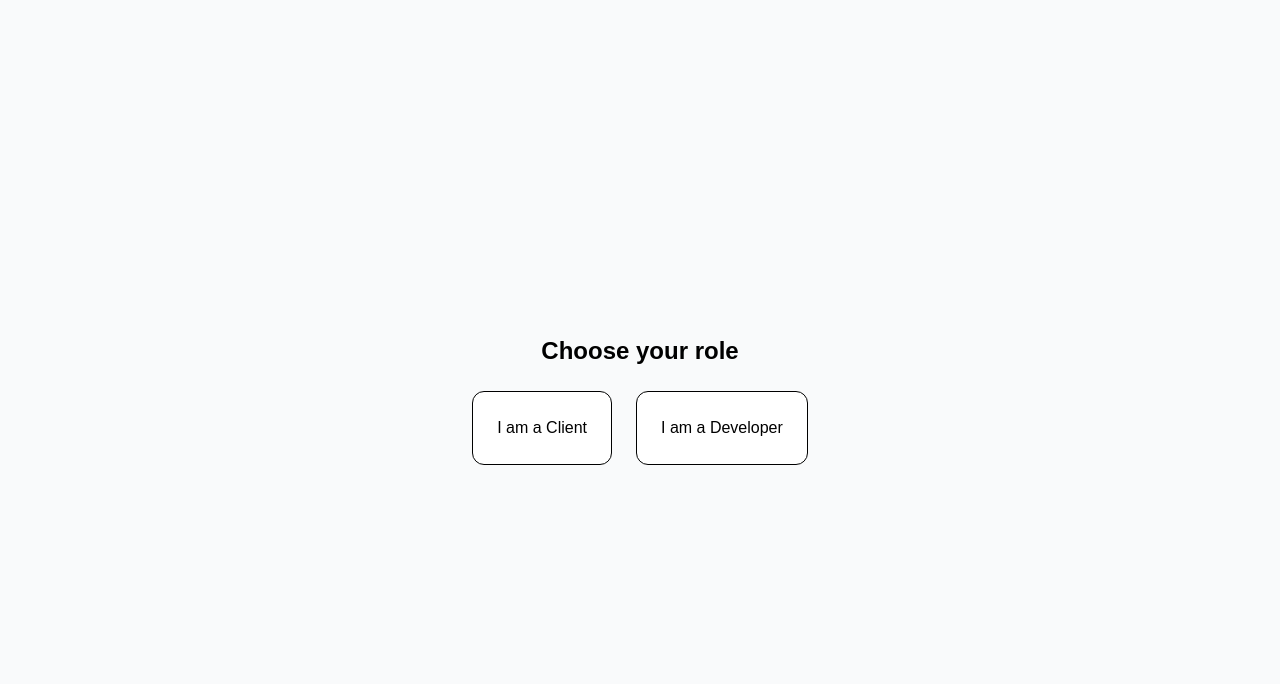
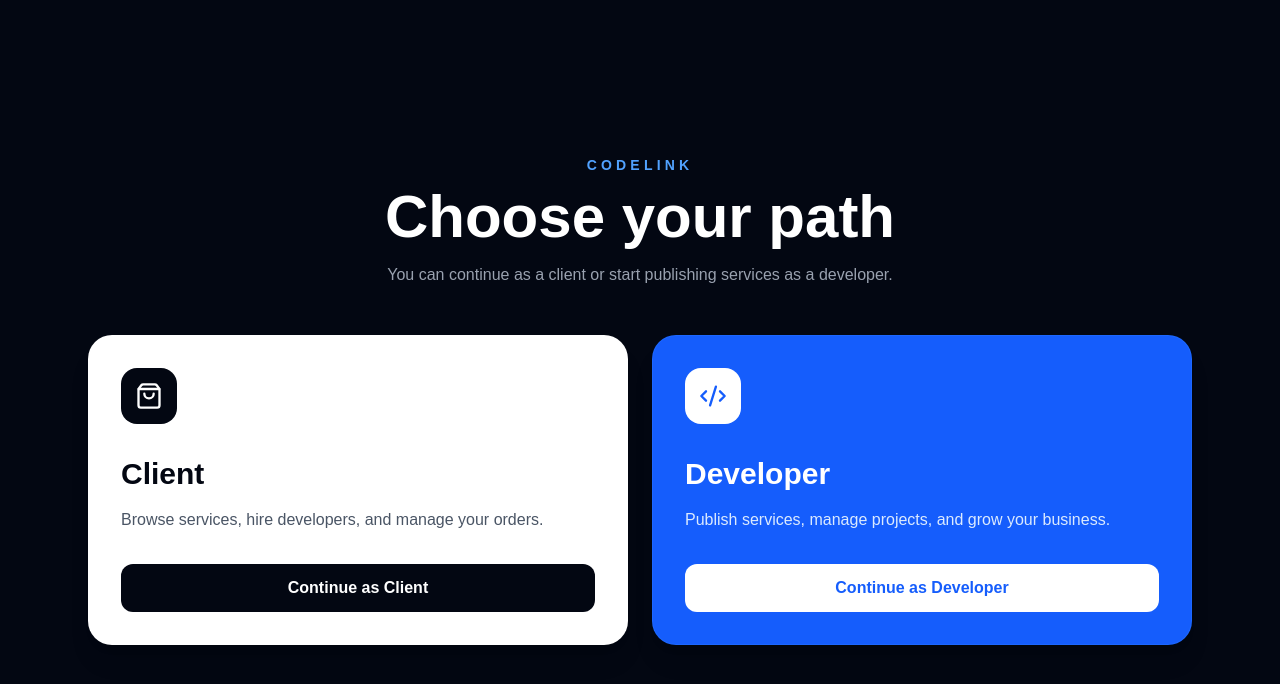
Before and after one commit to Massiziane/CodeLink, a Next.js app: page /onboarding/role in a window 1280 px wide. Shown: the top 684 px of the page. Built offline with nearby package versions, Linux system fonts and the light colour scheme.

Commit message:
clerk: redirection, creation and full user crud db sync

```diff
--- a/app/api/user/role/route.ts
+++ b/app/api/user/role/route.ts
@@ -1,19 +1,33 @@
 import prisma from "@/app/lib/prisma";
 import { auth } from "@clerk/nextjs/server";
+import { revalidatePath } from "next/cache";
 
 export async function POST(req: Request) {
   const { userId } = await auth();
 
   if (!userId) {
-    return new Response("Unauthorized", { status: 401 });
+    return new Response("Unauthorized", {
+      status: 401,
+    });
   }
 
   const { role } = await req.json();
 
   await prisma.user.update({
-    where: { clerkId: userId },
-    data: { role },
+    where: {
+      clerkId: userId,
+    },
+    data: {
+      role,
+    },
   });
 
-  return Response.json({ ok: true });
+  // IMPORTANT
+  revalidatePath("/");
+  revalidatePath("/developer");
+  revalidatePath("/services");
+
+  return Response.json({
+    ok: true,
+  });
 }
--- a/app/api/webhooks/clerk/route.ts
+++ b/app/api/webhooks/clerk/route.ts
@@ -1,9 +1,121 @@
-import { NextResponse } from "next/server";
+import { headers } from "next/headers";
+import { Webhook } from "svix";
+
+import  prisma from "../../../lib/prisma";
 
 export async function POST(req: Request) {
+  const WEBHOOK_SECRET = process.env.CLERK_WEBHOOK_SECRET;
+
+  if (!WEBHOOK_SECRET) {
+    throw new Error("Missing CLERK_WEBHOOK_SECRET");
+  }
+
+  const headerPayload = await headers();
+
+  const svixId = headerPayload.get("svix-id");
+  const svixTimestamp = headerPayload.get("svix-timestamp");
+  const svixSignature = headerPayload.get("svix-signature");
+
+  if (!svixId || !svixTimestamp || !svixSignature) {
+    return new Response("Missing Svix headers", {
+      status: 400,
+    });
+  }
+
   const payload = await req.text();
 
-  console.log("Webhook received:", payload);
+  const wh = new Webhook(WEBHOOK_SECRET);
 
-  return NextResponse.json({ received: true });
+  let event: any;
+
+  try {
+    event = wh.verify(payload, {
+      "svix-id": svixId,
+      "svix-timestamp": svixTimestamp,
+      "svix-signature": svixSignature,
+    });
+  } catch (err) {
+    console.error("Webhook verification failed:", err);
+
+    return new Response("Invalid signature", {
+      status: 400,
+    });
+  }
+
+  const eventType = event.type;
+
+  // USER CREATED
+  if (eventType === "user.created") {
+    const {
+      id,
+      email_addresses,
+      first_name,
+      last_name,
+    } = event.data;
+
+    const email = email_addresses[0]?.email_address;
+
+    try {
+      await prisma.user.create({
+        data: {
+          clerkId: id,
+          email,
+          name: `${first_name ?? ""} ${last_name ?? ""}`.trim(),
+        },
+      });
+
+      console.log("User synced to DB");
+    } catch (error) {
+      console.error("Error creating user:", error);
+    }
+  }
+
+  // USER UPDATED
+  if (eventType === "user.updated") {
+    const {
+      id,
+      email_addresses,
+      first_name,
+      last_name,
+    } = event.data;
+
+    const email = email_addresses[0]?.email_address;
+
+    try {
+      await prisma.user.update({
+        where: {
+          clerkId: id,
+        },
+        data: {
+          email,
+          name: `${first_name ?? ""} ${last_name ?? ""}`.trim(),
+        },
+      });
+
+      console.log("User updated");
+    } catch (error) {
+      console.error("Error updating user:", error);
+    }
+  }
+
+  // USER DELETED
+  if (eventType === "user.deleted") {
+    const { id } = event.data;
+
+    try {
+      await prisma.user.delete({
+        where: {
+          clerkId: id,
+        },
+      });
+
+      console.log("User deleted");
+    } catch (error) {
+      console.error("Error deleting user:", error);
+    }
+  }
+
+  return new Response("Webhook received", {
+    status: 200,
+  });
 }
--- /dev/null
+++ b/app/lib/current-user.ts
@@ -0,0 +1,20 @@
+// lib/current-user.ts
+
+import { auth } from "@clerk/nextjs/server";
+import  prisma  from "./prisma";
+
+export async function getCurrentUser() {
+  const { userId } = await auth();
+
+  if (!userId) {
+    return null;
+  }
+
+  const user = await prisma.user.findUnique({
+    where: {
+      clerkId: userId,
+    },
+  });
+
+  return user;
+}
--- a/app/onboarding/role/page.tsx
+++ b/app/onboarding/role/page.tsx
@@ -1,12 +1,25 @@
 "use client";
 
+import { useState } from "react";
 import { useRouter } from "next/navigation";
+import { Code2, ShoppingBag } from "lucide-react";
 
 export default function RolePage() {
   const router = useRouter();
+  const [loadingRole, setLoadingRole] = useState<"CLIENT" | "DEVELOPER" | null>(
+    null
+  );
 
   async function selectRole(role: "CLIENT" | "DEVELOPER") {
-    await fetch("/api/user/role", {
+    try {
+      setLoadingRole(role);
+
+      if (role === "CLIENT") {
+        router.push("/services");
+        return;
+      }
+
+      const response = await fetch("/api/user/role", {
         method: "POST",
         headers: {
           "Content-Type": "application/json",
@@ -14,41 +27,85 @@ export default function RolePage() {
         body: JSON.stringify({ role }),
       });
 
-    // 🔥 ROLE-BASED REDIRECT
-    if (role === "CLIENT") {
-      router.push("/services");
-    } else {
+      const data = await response.json();
+
+      if (!response.ok || !data.ok) {
+        alert("Could not update role");
+        return;
+      }
+
       router.push("/developer");
+      router.refresh();
+    } catch (error) {
+      console.error(error);
+      alert("Something went wrong");
+    } finally {
+      setLoadingRole(null);
     }
   }
 
   return (
-    <div className="min-h-screen flex items-center justify-center bg-gray-50">
-      <div className="text-center space-y-6">
+    <main className="min-h-screen bg-gray-950 text-white">
+      <div className="mx-auto flex min-h-screen max-w-6xl flex-col items-center justify-center px-6 py-10">
+        <div className="mb-12 text-center">
+          <p className="mb-3 text-sm font-semibold uppercase tracking-[0.3em] text-blue-400">
+            CodeLink
+          </p>
+          <h1 className="text-4xl font-bold md:text-6xl">
+            Choose your path
+          </h1>
+          <p className="mt-4 text-gray-400">
+            You can continue as a client or start publishing services as a
+            developer.
+          </p>
+        </div>
 
-        <h1 className="text-2xl font-bold">
-          Choose your role
-        </h1>
+        <div className="grid w-full gap-6 md:grid-cols-2">
+          <button
+            type="button"
+            onClick={() => selectRole("CLIENT")}
+            disabled={loadingRole !== null}
+            className="group rounded-3xl border border-white/10 bg-white p-8 text-left text-gray-950 shadow-xl transition hover:-translate-y-1 hover:shadow-2xl disabled:opacity-60"
+          >
+            <div className="mb-8 flex h-14 w-14 items-center justify-center rounded-2xl bg-gray-950 text-white">
+              <ShoppingBag size={28} />
+            </div>
 
-        <div className="flex gap-6">
+            <h2 className="text-3xl font-bold">Client</h2>
 
-          <button
-            onClick={() => selectRole("CLIENT")}
-            className="p-6 bg-white border rounded-xl hover:shadow transition"
-          >
-            I am a Client
+            <p className="mt-4 text-gray-600">
+              Browse services, hire developers, and manage your orders.
+            </p>
+
+            <div className="mt-8 rounded-xl bg-gray-950 px-5 py-3 text-center font-semibold text-white">
+              {loadingRole === "CLIENT" ? "Loading..." : "Continue as Client"}
+            </div>
           </button>
 
           <button
+            type="button"
             onClick={() => selectRole("DEVELOPER")}
-            className="p-6 bg-white border rounded-xl hover:shadow transition"
+            disabled={loadingRole !== null}
+            className="group rounded-3xl border border-blue-500/30 bg-blue-600 p-8 text-left shadow-xl transition hover:-translate-y-1 hover:shadow-2xl disabled:opacity-60"
           >
-            I am a Developer
-          </button>
-
+            <div className="mb-8 flex h-14 w-14 items-center justify-center rounded-2xl bg-white text-blue-600">
+              <Code2 size={28} />
             </div>
 
+            <h2 className="text-3xl font-bold">Developer</h2>
+
+            <p className="mt-4 text-blue-100">
+              Publish services, manage projects, and grow your business.
+            </p>
+
+            <div className="mt-8 rounded-xl bg-white px-5 py-3 text-center font-semibold text-blue-600">
+              {loadingRole === "DEVELOPER"
+                ? "Updating..."
+                : "Continue as Developer"}
+            </div>
+          </button>
         </div>
       </div>
+    </main>
   );
 }
```
Lines whose indentation alone changed are shown as unchanged.
